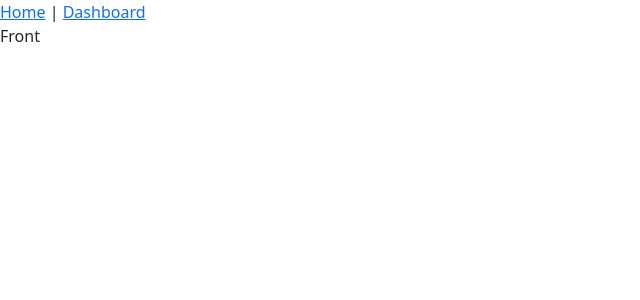
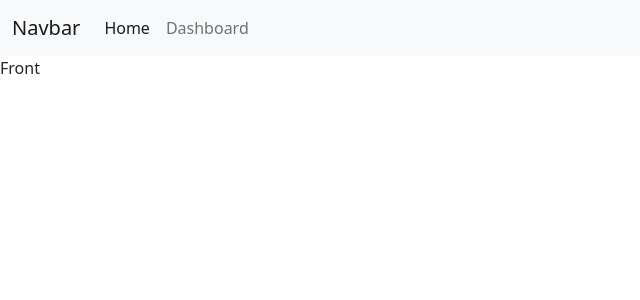
Before and after one commit to bugbug777-Hexschool/hex-vue-week6, a Vue app: page / in a window 1280 px wide. Shown: the top 300 px of the page, without its empty margins (0-640 px from the left). Built offline with nearby package versions, Linux system fonts and the light colour scheme.

Commit message:
[update] use bs5 navbar style in NavbarComponent

```diff
--- a/src/components/NavbarComponent.vue
+++ b/src/components/NavbarComponent.vue
@@ -1,6 +1,28 @@
 <template>
-  <nav>
-    <router-link to="/">Home</router-link> |
-    <router-link to="/admin">Dashboard</router-link>
+  <nav class="navbar navbar-expand-lg navbar-light bg-light">
+    <div class="container-fluid">
+      <a class="navbar-brand" href="#">Navbar</a>
+      <button
+        class="navbar-toggler"
+        type="button"
+        data-bs-toggle="collapse"
+        data-bs-target="#navbarSupportedContent"
+        aria-controls="navbarSupportedContent"
+        aria-expanded="false"
+        aria-label="Toggle navigation"
+      >
+        <span class="navbar-toggler-icon"></span>
+      </button>
+      <div class="collapse navbar-collapse" id="navbarSupportedContent">
+        <ul class="navbar-nav me-auto mb-2 mb-lg-0">
+          <li class="nav-item">
+            <router-link to="/" class="nav-link active" aria-current="page">Home</router-link>
+          </li>
+          <li class="nav-item">
+            <router-link to="/admin" class="nav-link">Dashboard</router-link>
+          </li>
+        </ul>
+      </div>
+    </div>
   </nav>
 </template>
```
